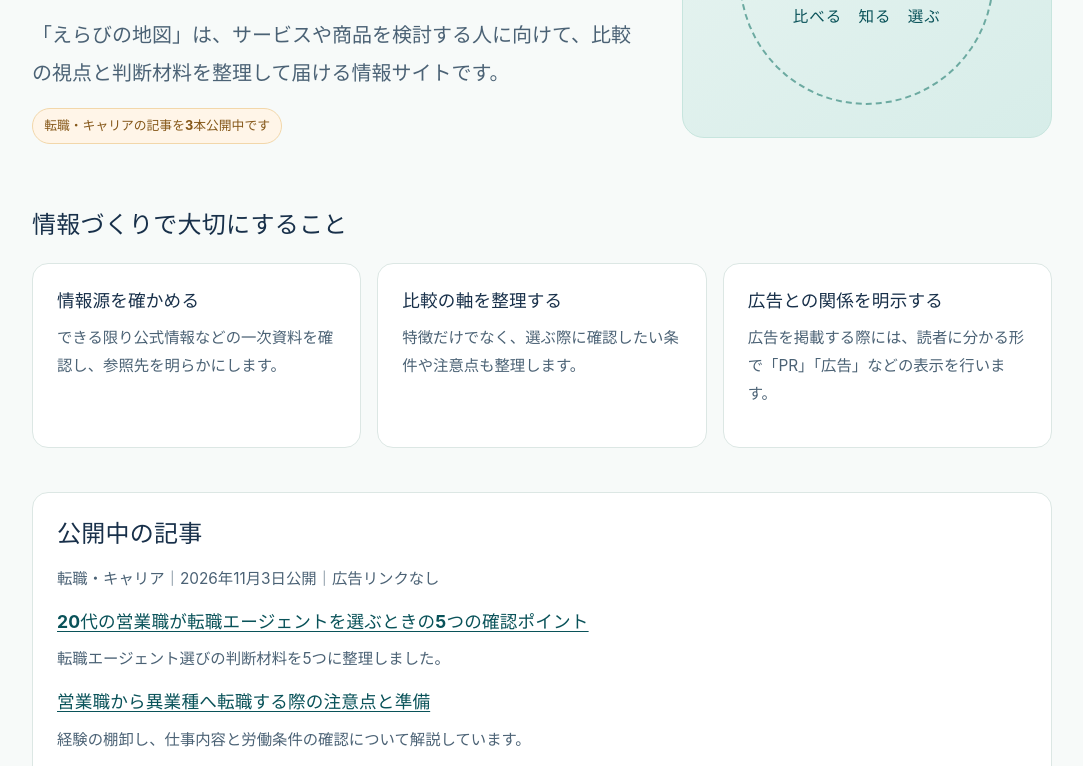
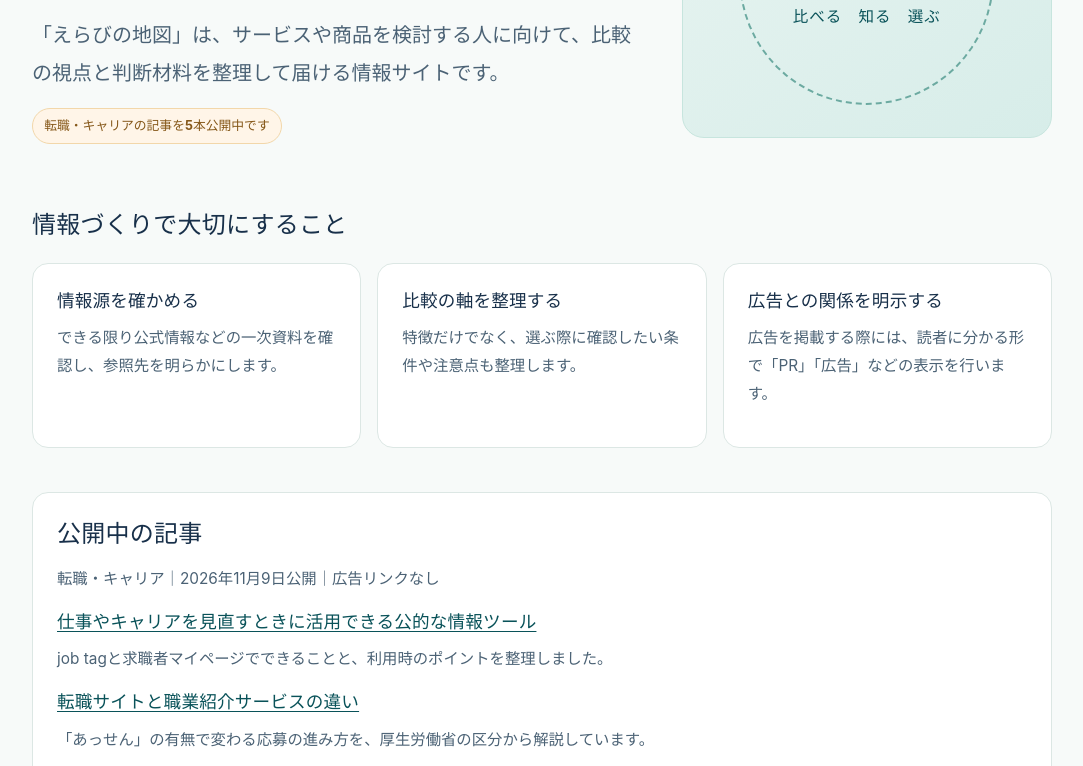
Before and after one commit to nobotasuke-byte/affiliate-autopilot, a plain HTML site: page public/index.html in a window 1280 px wide. Shown: the part 381-1147 px from the top of the page, without its empty margins (98-1181 px from the left). Drawn offline with Linux system fonts and the light colour scheme.

Commit message:
docs: feature two new articles on top page

```diff
--- a/public/index.html
+++ b/public/index.html
@@ -4,7 +4,7 @@
   <meta charset="utf-8">
   <meta name="viewport" content="width=device-width,initial-scale=1">
   <meta name="robots" content="index,follow">
-  <meta name="description" content="えらびの地図は商品やサービスの選び方と判断材料を整理するサイトです。転職・キャリアの情報記事を3本公開中です。">
+  <meta name="description" content="えらびの地図は商品やサービスの選び方と判断材料を整理するサイトです。転職・キャリアの情報記事を5本公開中です。">
   <title>サービス選びの判断材料を、わかりやすく | えらびの地図</title>
   <link rel="stylesheet" href="/assets/site.css">
 </head>
@@ -30,7 +30,7 @@
     <p class="eyebrow">Choices, made clearer</p>
     <h1 id="top-heading">選ぶ前に、<br>確かめておきたいこと。</h1>
     <p class="lead">「えらびの地図」は、サービスや商品を検討する人に向けて、比較の視点と判断材料を整理して届ける情報サイトです。</p>
-    <p><span class="status">転職・キャリアの記事を3本公開中です</span></p>
+    <p><span class="status">転職・キャリアの記事を5本公開中です</span></p>
   </div>
   <div class="hero-art" role="img" aria-label="選択の道筋を表現した装飾">
     <div class="hero-art-inner" aria-hidden="true"><span>⌁</span><span>比べる　知る　選ぶ</span></div>
@@ -46,6 +46,11 @@
 </section>
 <section class="panel" aria-labelledby="preparing-title">
   <h2 id="preparing-title">公開中の記事</h2>
+  <p class="small muted">転職・キャリア｜2026年11月9日公開｜広告リンクなし</p>
+  <h3><a href="/articles/career-tools-guide/">仕事やキャリアを見直すときに活用できる公的な情報ツール</a></h3>
+  <p>job tagと求職者マイページでできることと、利用時のポイントを整理しました。</p>
+  <h3><a href="/articles/job-info-vs-placement/">転職サイトと職業紹介サービスの違い</a></h3>
+  <p>「あっせん」の有無で変わる応募の進み方を、厚生労働省の区分から解説しています。</p>
   <p class="small muted">転職・キャリア｜2026年11月3日公開｜広告リンクなし</p>
   <h3><a href="/articles/20s-sales-agent-checklist/">20代の営業職が転職エージェントを選ぶときの5つの確認ポイント</a></h3>
   <p>転職エージェント選びの判断材料を5つに整理しました。</p>
```
